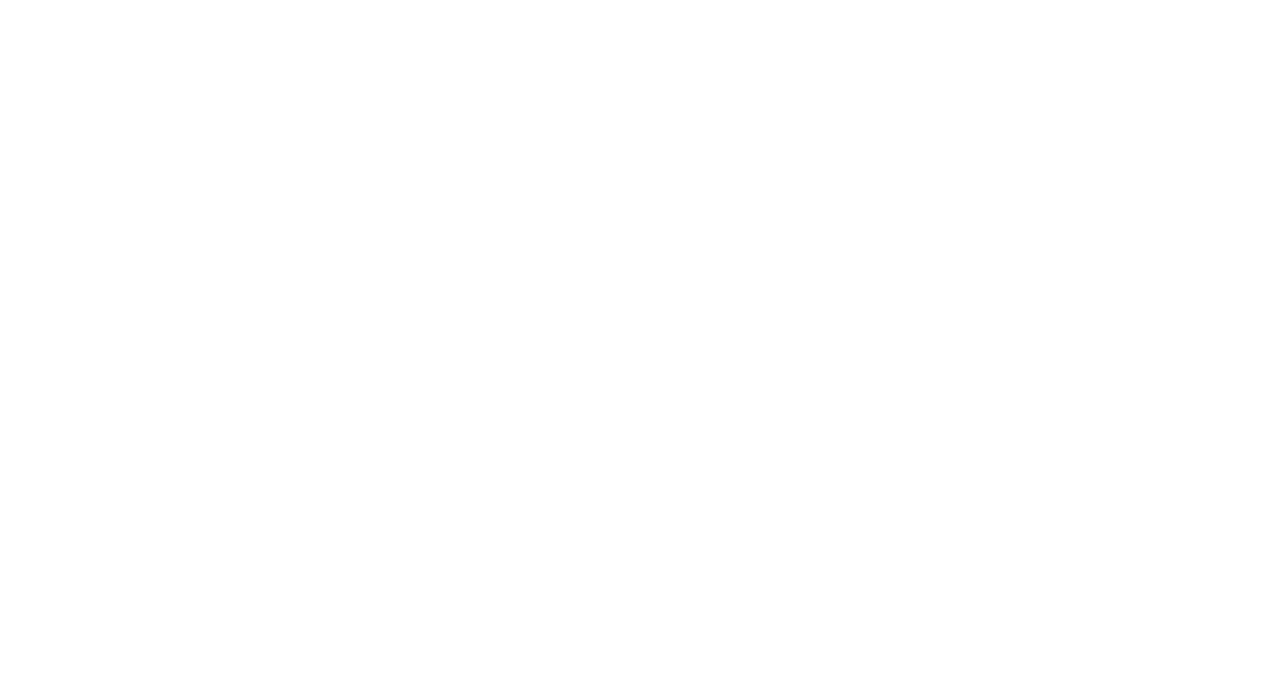
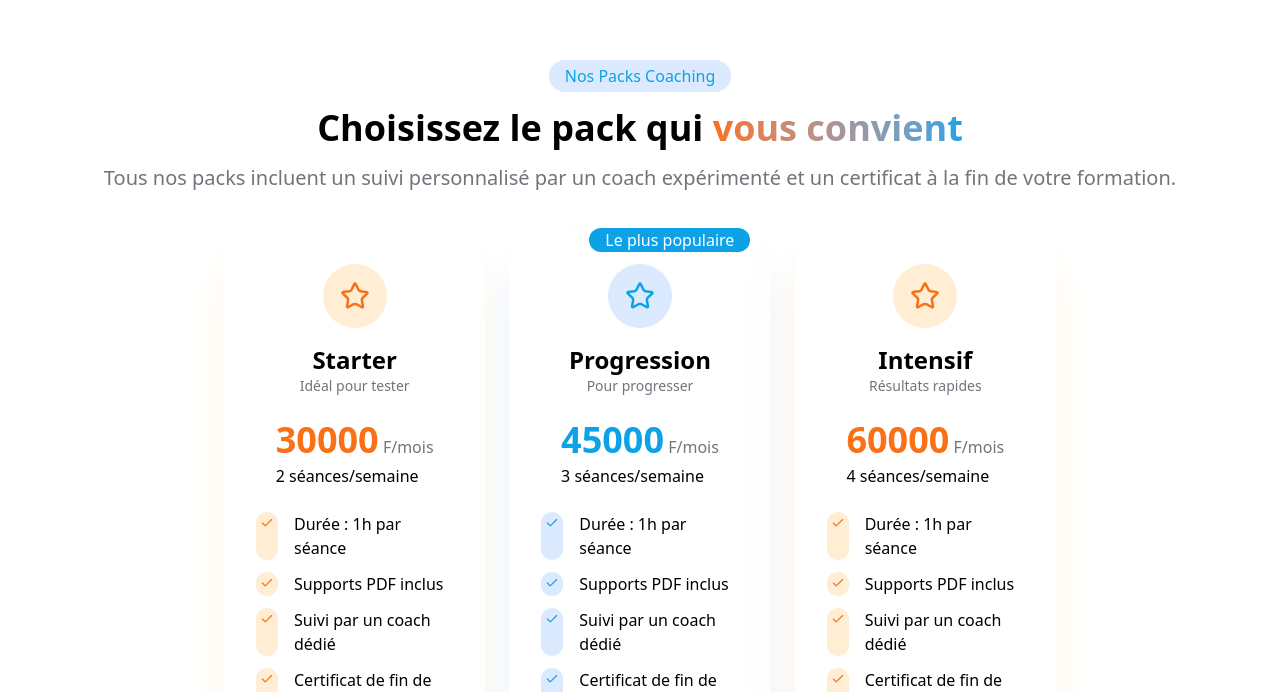
Before and after one commit to TraoreAllassane10/speakenglishciv_clone, a React (Vite) app: page / in a window 1280 px wide. Shown: the part 2108-2800 px from the top of the page. Before the commit the page ends 2072 px from the top, so only its background shows below. Built offline with nearby package versions, Linux system fonts and the light colour scheme.

Commit message:
Design packs

```diff
--- /dev/null
+++ b/src/components/PackCard.tsx
@@ -0,0 +1,95 @@
+import { Check, Star } from "lucide-react";
+
+const PackCard = ({
+  titre,
+  description,
+  prix,
+  seance,
+  avantages,
+  populaire,
+}: any) => {
+  return (
+    <div
+      className={`relative w-full bg-white p-8 rounded-4xl shadow-2xl ${
+        populaire ? "shadow-blue-100" : "shadow-orange-100"
+      }`}
+    >
+      {/* Populaire */}
+      {populaire && (
+        <div className="absolute -top-1 px-4 rounded-2xl bg-secondary text-white left-20">
+          Le plus populaire
+        </div>
+      )}
+      <div className="flex flex-col items-center mb-6">
+        {/* Icone */}
+        <div
+          className={`${
+            populaire ? "bg-blue-100" : "bg-orange-100"
+          } w-16 h-16 rounded-full flex items-center justify-center mb-4`}
+        >
+          <Star
+            size={30}
+            className={`${
+              populaire ? "text-secondary" : "text-primary"
+            } font-bold`}
+          />
+        </div>
+
+        {/* Titre */}
+        <div className="flex flex-col items-center mb-6">
+          <h2 className="text-2xl font-bold">{titre}</h2>
+          <span className="text-sm text-foreground">{description}</span>
+        </div>
+
+        <div className="flex flex-col gap-1">
+          <p className="text-foreground font-medium">
+            <span
+              className={`${
+                populaire ? "text-secondary" : " text-primary "
+              } text-4xl font-bold`}
+            >
+              {prix}
+            </span>{" "}
+            F/mois
+          </p>
+          <p className="text-black font-medium">
+            {seance.toLocaleString("fr-FR")} séances/semaine
+          </p>
+        </div>
+      </div>
+
+      <div className="flex flex-col gap-3">
+        {avantages.map((av: any) => (
+          <div className="flex gap-4">
+            <div
+              className={`${
+                populaire ? "bg-blue-100" : "bg-orange-100 "
+              } rounded-full p-1`}
+            >
+              <Check
+                size={14}
+                className={`${populaire ? "text-secondary" : "text-primary"}`}
+              />
+            </div>
+            <div>{av}</div>
+          </div>
+        ))}
+
+        {/* Bouton */}
+        <div className="mt-4">
+          <button
+            className={`${
+              populaire
+                ? "bg-secondary hover:bg-blue-700 text-white hover:-translate-y-0.5 shadow-2xl shadow-blue-200"
+                : "border-2 border-primary hover:bg-[#F97015] hover:text-white"
+            } w-full p-3 rounded-4xl text-xl text-primary font-bold transition duration-300`}
+          >
+            Choisir ce pack
+          </button>
+        </div>
+      </div>
+    </div>
+  );
+};
+
+export default PackCard;
--- /dev/null
+++ b/src/components/Packs.tsx
@@ -0,0 +1,87 @@
+import PackCard from "./PackCard";
+
+const Packs = () => {
+  const packs = [
+    {
+      titre: "Starter",
+      description: "Idéal pour tester",
+      prix: 30000,
+      seance: 2,
+      avantages: [
+        "Durée : 1h par séance",
+        "Supports PDF inclus",
+        "Suivi par un coach dédié",
+        "Certificat de fin de formation",
+        "Accès au groupe WhatsApp",
+      ],
+      populaire: false,
+    },
+    {
+      titre: "Progression",
+      description: "Pour progresser",
+      prix: 45000,
+      seance: 3,
+      avantages: [
+        "Durée : 1h par séance",
+        "Supports PDF inclus",
+        "Suivi par un coach dédié",
+        "Certificat de fin de formation",
+        "Accès au groupe WhatsApp",
+        "Séances de conversation",
+      ],
+      populaire: true,
+    },
+    {
+      titre: "Intensif",
+      description: "Résultats rapides",
+      prix: 60000,
+      seance: 4,
+      avantages: [
+        "Durée : 1h par séance",
+        "Supports PDF inclus",
+        "Suivi par un coach dédié",
+        "Certificat de fin de formation",
+        "Accès au groupe WhatsApp",
+        "Séances de conversation",
+        "Accompagnement prioritaire",
+      ],
+      populaire: false,
+    },
+  ];
+  return (
+    <div className="py-24">
+      {/* Entête */}
+      <div className="flex flex-col items-center justify-center">
+        <span className="px-4 py-1 text-secondary font-medium bg-blue-100  rounded-full ">
+          Nos Packs Coaching
+        </span>
+
+        <h1 className="text-3xl md:text-4xl text-center font-bold my-4">
+          Choisissez le pack qui{" "}
+          <span className="text-gradient">vous convient</span>
+        </h1>
+
+        <p className="text-xl text-center text-foreground">
+          Tous nos packs incluent un suivi personnalisé par un coach expérimenté
+          et un certificat à la fin de votre formation.
+        </p>
+      </div>
+
+      {/* Packs */}
+      <div className="grid grid-cols-1 md:grid-cols-2 lg:grid-cols-3 gap-6 my-10 mx-5 md:mx-56">
+        {packs.map((pack) => (
+          <PackCard
+            titre={pack.titre}
+            description={pack.description}
+            prix={pack.prix}
+            seance={pack.seance}
+            avantages={pack.avantages}
+            populaire={pack.populaire}
+          />
+        ))}
+      </div>
+    </div>
+  );
+};
+
+export default Packs;
--- a/src/index.css
+++ b/src/index.css
@@ -44,6 +44,10 @@
     @apply text-(--text-foreground)
   }
 
+  .border-primary{
+    @apply border-(--color-primary)
+  }
+
   button{
     @apply cursor-pointer;
   }
--- a/src/pages/Acceuil.tsx
+++ b/src/pages/Acceuil.tsx
@@ -1,4 +1,5 @@
 import HeroHome from "../components/HeroHome";
+import Packs from "../components/Packs";
 import Services from "../components/Services";
 
 const Acceuil = () => {
@@ -6,6 +7,7 @@ const Acceuil = () => {
     <>
       <HeroHome />
       <Services />
+      <Packs/>
     </>
   );
 };
```
Also changed, not shown: src/components/ServiceCard.tsx (+7 -1 lines).
